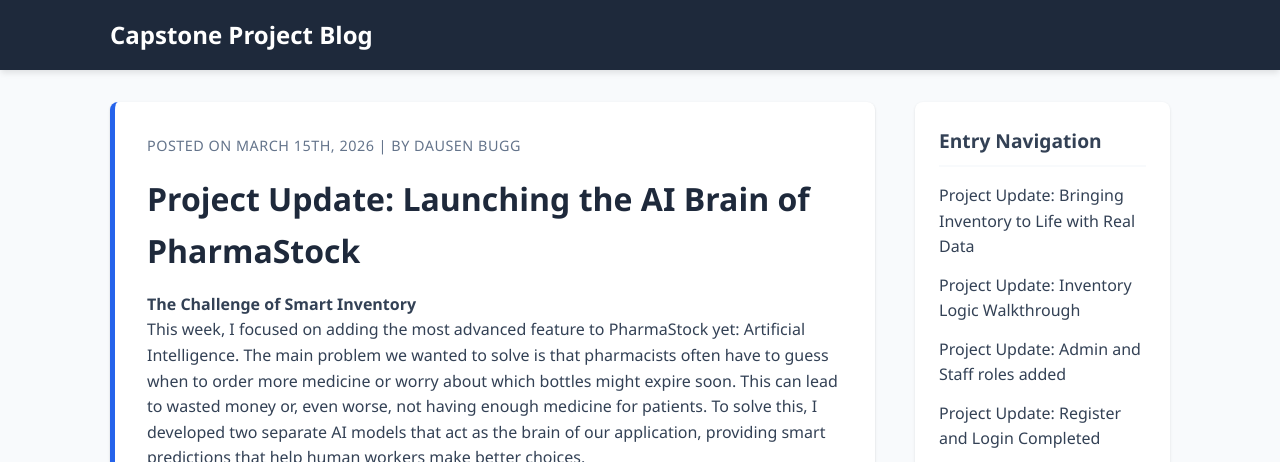
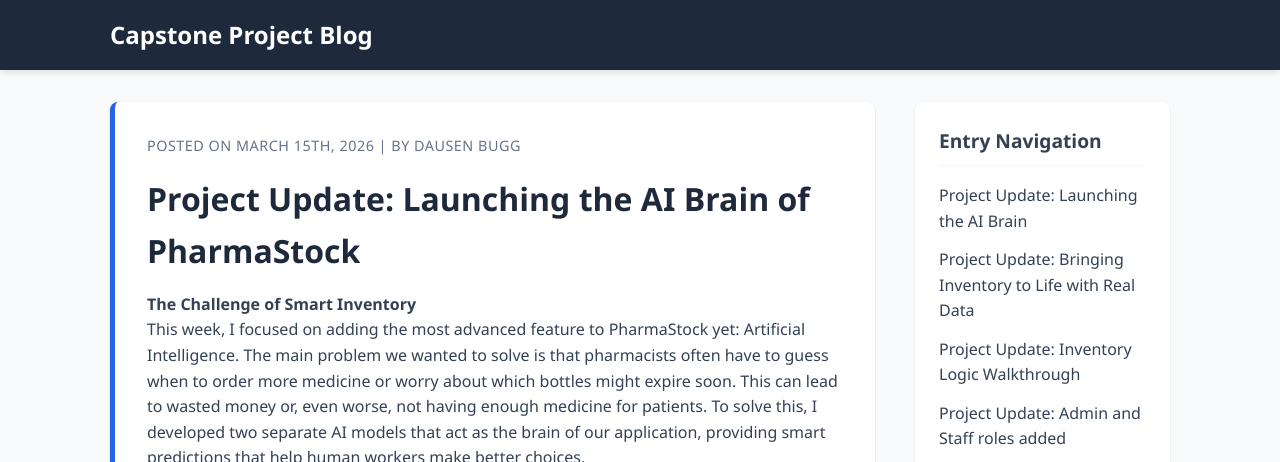
Before and after one commit to DausenBugg/CapstoneBlog, a plain HTML site: page index.html in a window 1280 px wide. Shown: the top 462 px of the page. Drawn offline with Linux system fonts and the light colour scheme.

Commit message:
Add new project update link to sidebar

```diff
--- a/index.html
+++ b/index.html
@@ -462,6 +462,7 @@
             <div class="sidebar-card">
                 <h3 class="sidebar-title">Entry Navigation</h3>
                 <ul class="nav-list">
+                    <li><a href="#post-10">Project Update: Launching the AI Brain</a></li>
                     <li><a href="#post-9">Project Update: Bringing Inventory to Life with Real Data</a></li>
                     <li><a href="#post-8">Project Update: Inventory Logic Walkthrough</a></li>
                     <li><a href="#post-7">Project Update: Admin and Staff roles added</a></li>
```
